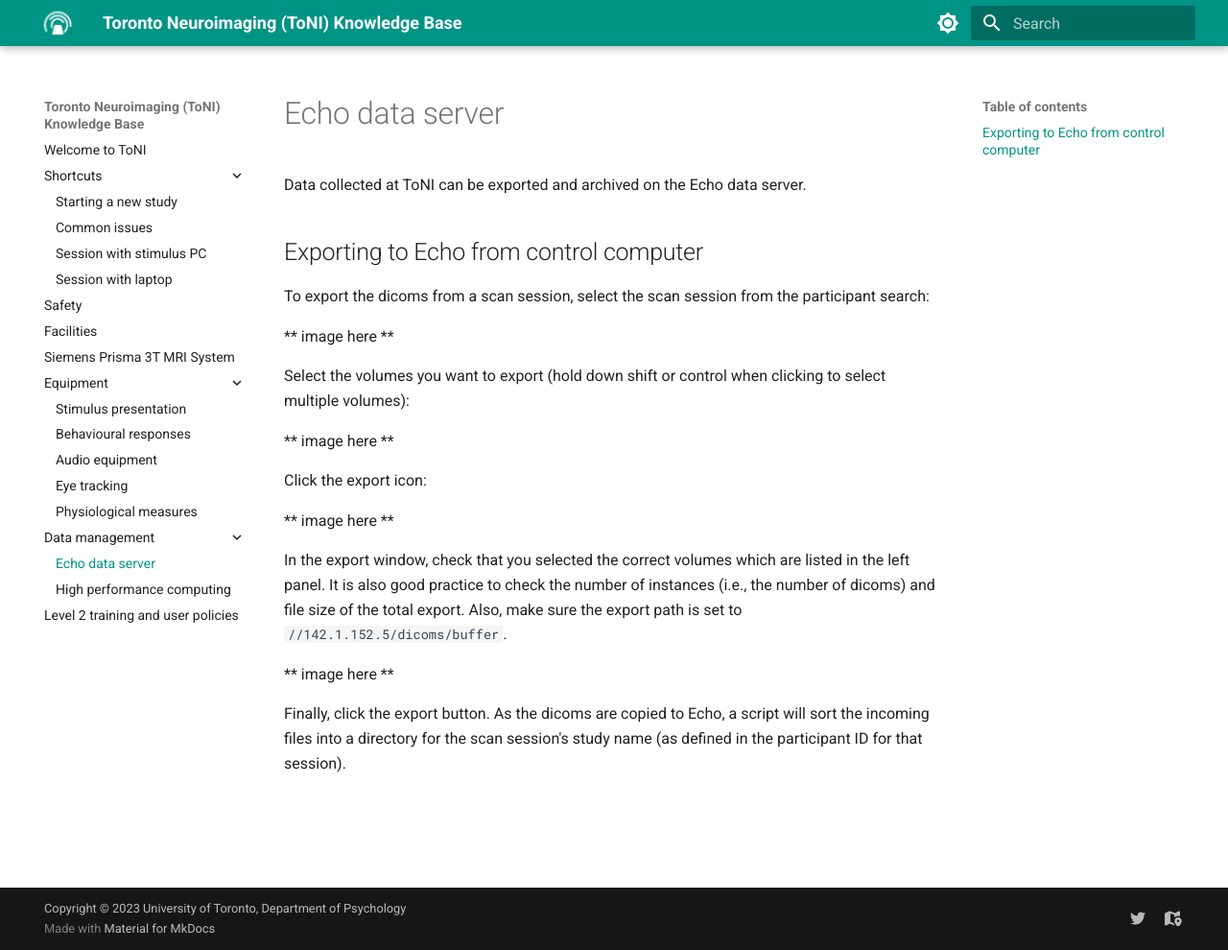
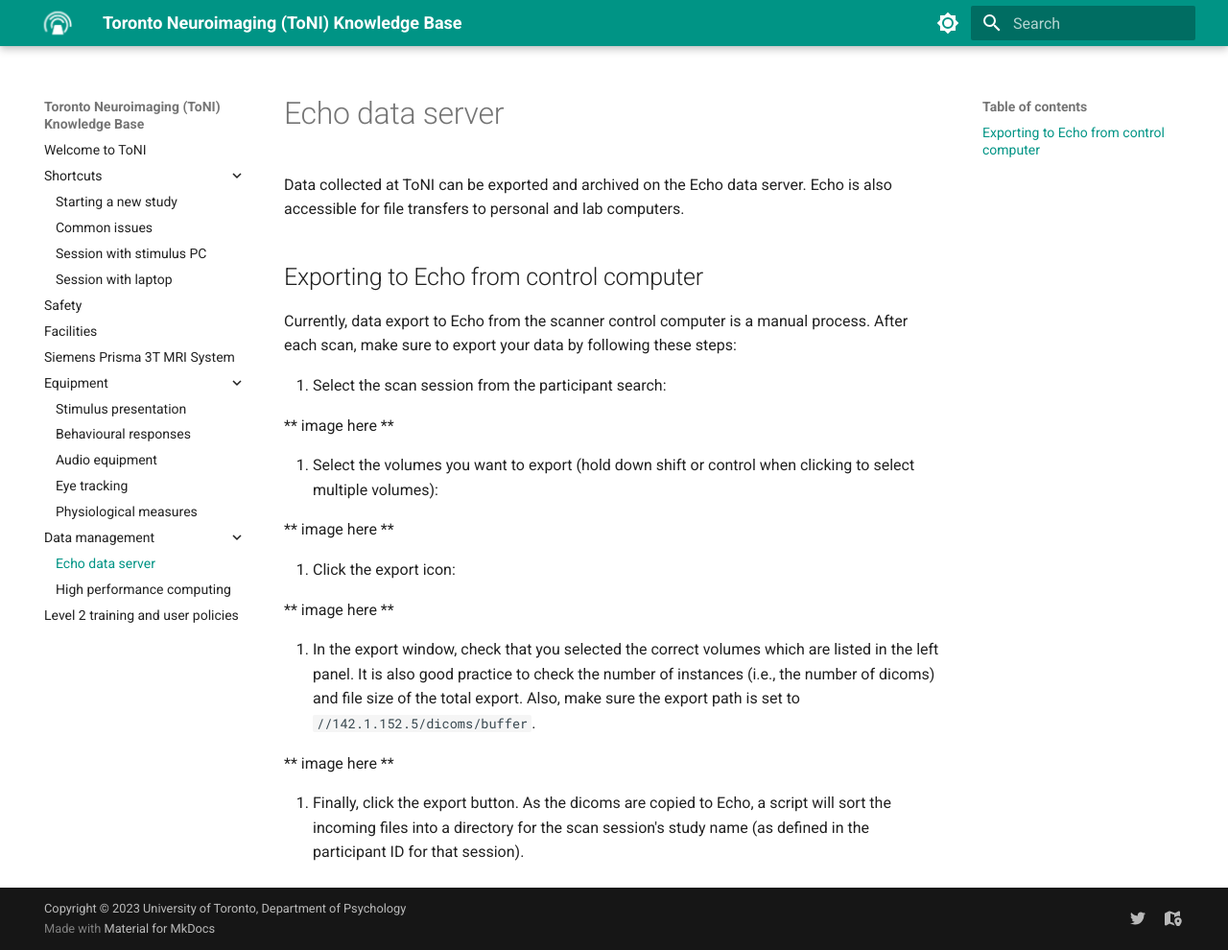
Before and after one commit to uoft-toni/uoft-toni.github.io, an MkDocs documentation site: the page built from docs/echo.md, in a window 1280 px wide and 990 px high. Shown: the whole window at 96% size. Built offline with MkDocs 1.6.1 and Material for MkDocs 9.7.7, drawn with Linux system fonts in a browser that asks for light colours.

Commit message:
Update echo.md

```diff
--- a/docs/echo.md
+++ b/docs/echo.md
@@ -1,22 +1,24 @@
 # Echo data server
 
-Data collected at ToNI can be exported and archived on the Echo data server.
+Data collected at ToNI can be exported and archived on the Echo data server. Echo is also accessible for file transfers to personal and lab computers.
 
 ## Exporting to Echo from control computer
-To export the dicoms from a scan session, select the scan session from the participant search:
+Currently, data export to Echo from the scanner control computer is a manual process. After each scan, make sure to export your data by following these steps:
+
+1. Select the scan session from the participant search:
 
 ** image here **
 
-Select the volumes you want to export (hold down shift or control when clicking to select multiple volumes):
+2. Select the volumes you want to export (hold down shift or control when clicking to select multiple volumes):
 
 ** image here **
 
-Click the export icon:
+3. Click the export icon:
 
 ** image here **
 
-In the export window, check that you selected the correct volumes which are listed in the left panel. It is also good practice to check the number of instances (i.e., the number of dicoms) and file size of the total export. Also, make sure the export path is set to `//142.1.152.5/dicoms/buffer`.
+4. In the export window, check that you selected the correct volumes which are listed in the left panel. It is also good practice to check the number of instances (i.e., the number of dicoms) and file size of the total export. Also, make sure the export path is set to `//142.1.152.5/dicoms/buffer`.
 
 ** image here **
 
-Finally, click the export button. As the dicoms are copied to Echo, a script will sort the incoming files into a directory for the scan session's study name (as defined in the participant ID for that session).
+5. Finally, click the export button. As the dicoms are copied to Echo, a script will sort the incoming files into a directory for the scan session's study name (as defined in the participant ID for that session).
```
